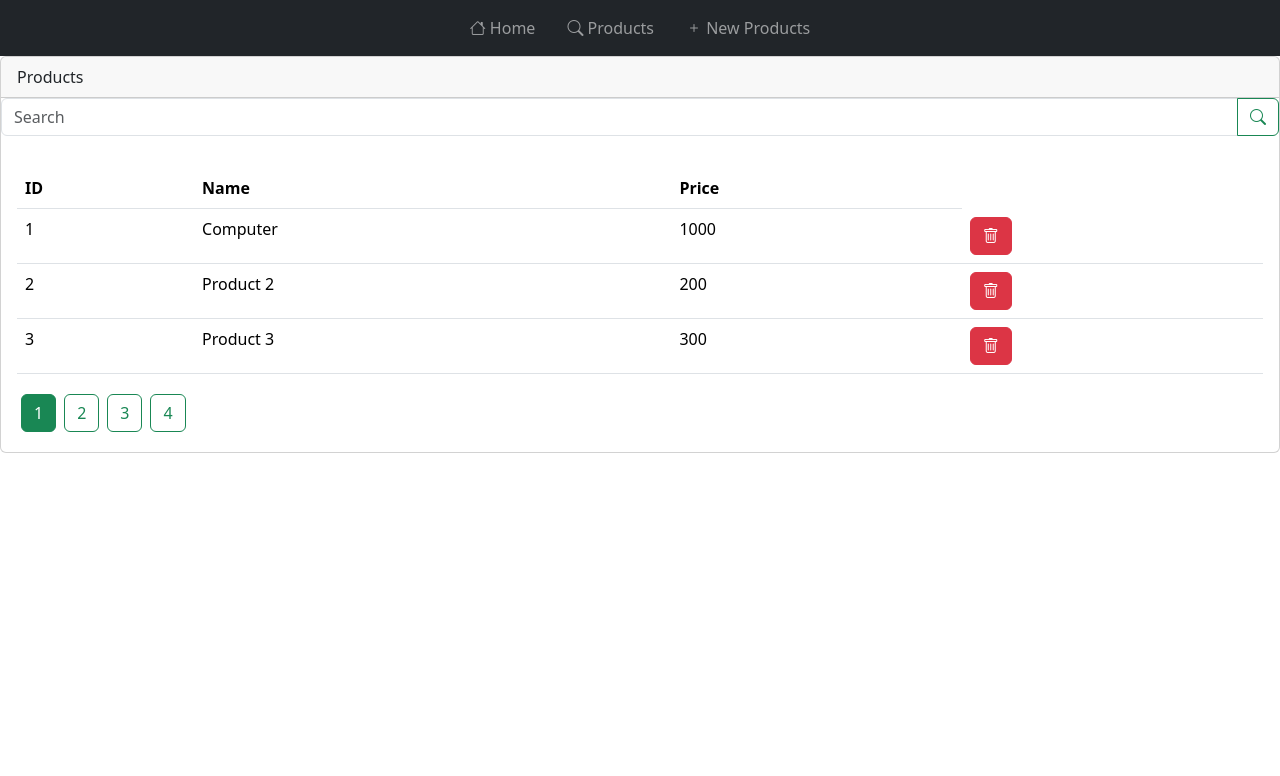
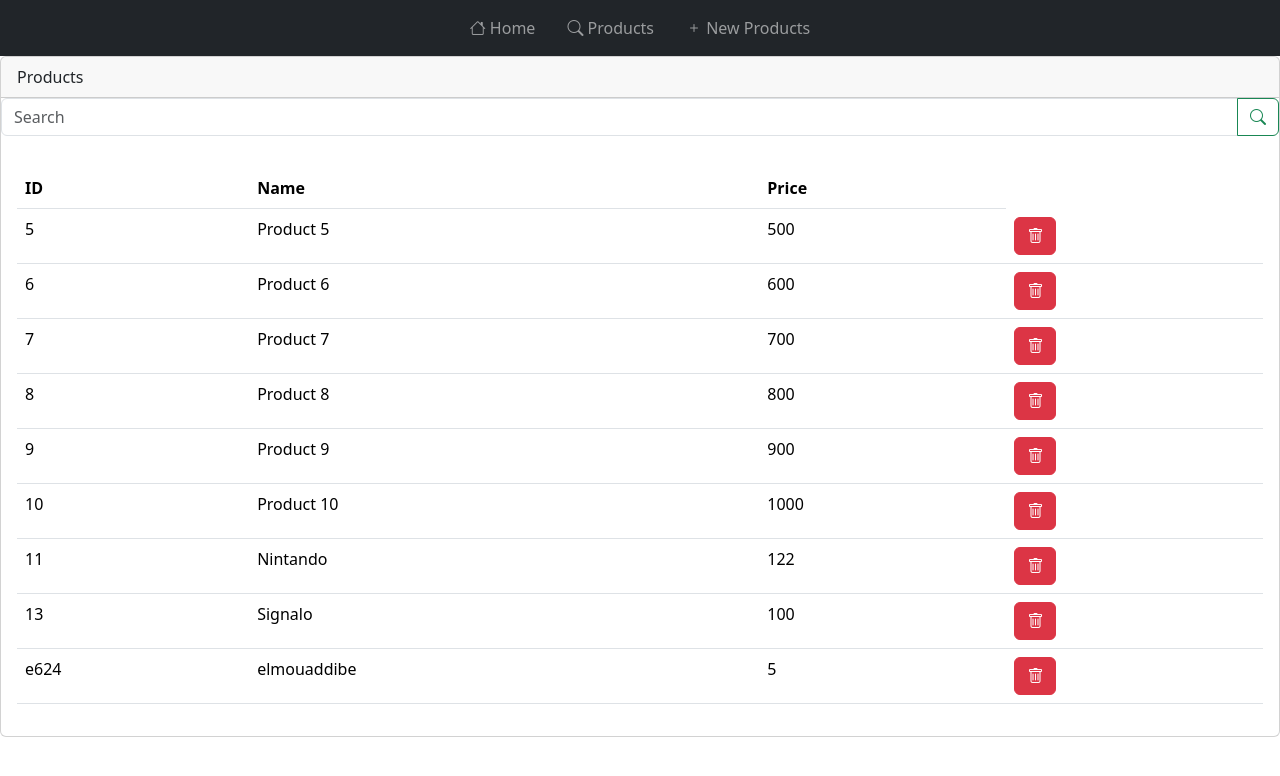
Before and after one commit to ELMOUADDIBE/tp4-AngularDemo, an Angular app in the folder demoTP4/: page /products in a window 1280 px wide. Shown: the top 776 px of the page. Built offline with nearby package versions, Linux system fonts and the light colour scheme; data requests are answered from the project's data file.

Commit message:
product fix

```diff
--- a/demoTP4/data/db.json
+++ b/demoTP4/data/db.json
@@ -1,20 +1,5 @@
 {
   "products": [
-    {
-      "id": "1",
-      "name": "Computer",
-      "price": 1000
-    },
-    {
-      "id": "2",
-      "name": "Product 2",
-      "price": 200
-    },
-    {
-      "id": "3",
-      "name": "Product 3",
-      "price": 300
-    },
     {
       "id": "5",
       "name": "Product 5",
@@ -56,9 +41,9 @@
       "price": 100
     },
     {
-      "id": "62b3",
-      "name": "test",
-      "price": 90
+      "id": "e624",
+      "name": "elmouaddibe",
+      "price": 5
     }
   ]
 }
--- a/demoTP4/src/app/app.module.ts
+++ b/demoTP4/src/app/app.module.ts
@@ -8,7 +8,6 @@ import { AppComponent } from './app.component';
 import { HomeComponent } from './home/home.component';
 import { ProductsComponent } from './products/products.component';
 import { NewProductsComponent } from './new-products/new-products.component';
-import { AppStateService } from './services/app-state.service';
 
 @NgModule({
   declarations: [
--- a/demoTP4/src/app/products/products.component.ts
+++ b/demoTP4/src/app/products/products.component.ts
@@ -14,11 +14,27 @@ import { AppStateService } from '../services/app-state.service';
 export class ProductsComponent implements OnInit{
 
   constructor(private productService:ProductService,
-              private router : Router , public appState : AppStateService) {
+              private router : Router,
+              public appState : AppStateService) {
   }
 
   ngOnInit() {
-    this.searchProducts();
+    this.getAllProducts()
+  }
+
+  getAllProducts() {
+    this.productService.getAllProducts().subscribe(products => {
+      this.appState.setProductState({
+        products: products,
+        status: "LOADED"
+      });
+    }, error => {
+      console.error('Failed to load products', error);
+      this.appState.setProductState({
+        status: "ERROR",
+        errorMessage: error.message || 'Unknown error'
+      });
+    });
   }
 
   searchProducts(){
@@ -63,10 +79,10 @@ export class ProductsComponent implements OnInit{
     if(confirm("Etes vous sûre?"))
     this.productService.deleteProduct(product).subscribe({
       next:value => {
-        //this.getProducts();
+        this.getAllProducts();
         //this.appState.productsState.products=
           //this.appState.productsState.products.filter((p:any)=>p.id!=product.id);
-        this.searchProducts();
+        //this.searchProducts();
       }
     })
   }
--- a/demoTP4/src/app/services/product.service.ts
+++ b/demoTP4/src/app/services/product.service.ts
@@ -17,6 +17,10 @@ export class ProductService {
     return this.http.delete<any>(`${this.host}/products/${product.id}`);
   }
 
+  getAllProducts():Observable<Product[]> {
+    return this.http.get<Product[]>(`${this.host}/products`);
+  }
+
   saveProduct(product: Product):Observable<Product> {
     return this.http.post<Product>(`${this.host}/products`,
       product);
```
